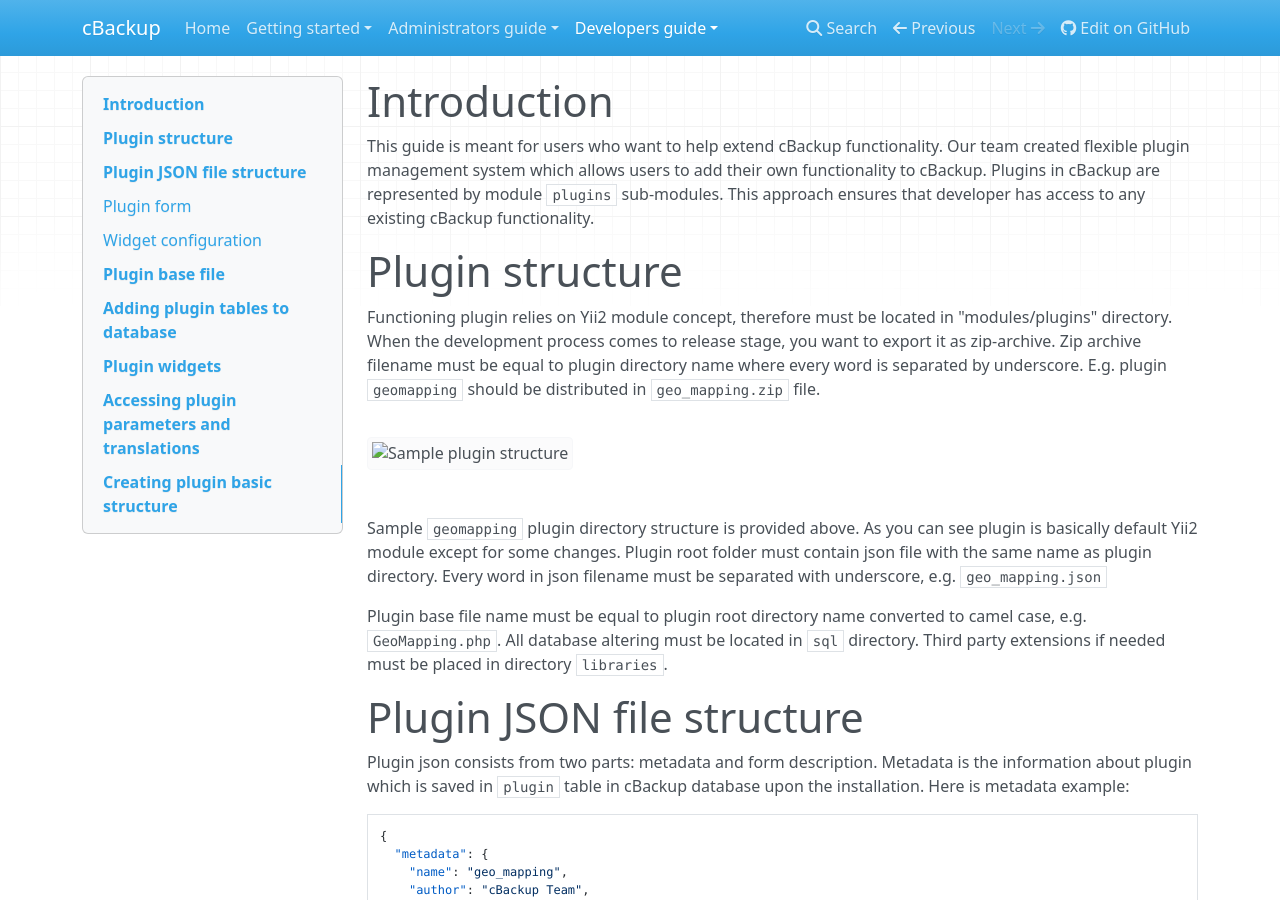
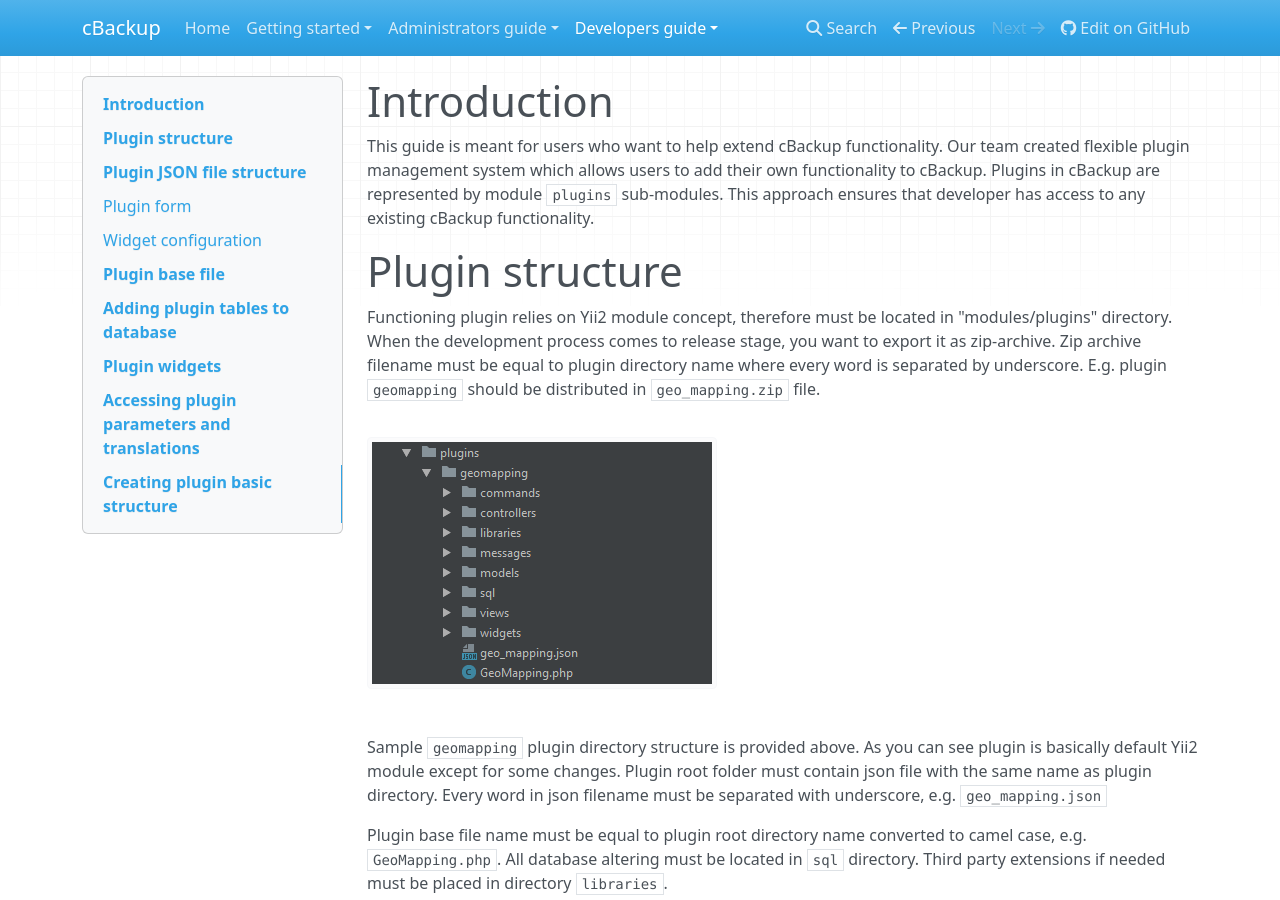
Before and after one commit to cBackup/main, an MkDocs documentation site: the page built from docs/developers-guide/plugins.md, in a window 1280 px wide and 900 px high. Built offline with MkDocs 1.6.1, drawn with Linux system fonts in a browser that asks for light colours; nearby versions of some CDN libraries; old or Windows-style settings are respelled for this version of MkDocs.

Commit message:
Image path fix

```diff
--- a/docs/developers-guide/plugins.md
+++ b/docs/developers-guide/plugins.md
@@ -6,7 +6,7 @@ This guide is meant for users who want to help extend cBackup functionality. Our
 
 Functioning plugin relies on Yii2 module concept, therefore must be located in "modules/plugins" directory. When the development process comes to release stage, you want to export it as zip-archive. Zip archive filename must be equal to plugin directory name where every word is separated by underscore. E.g. plugin `geomapping` should be distributed in `geo_mapping.zip` file.
 
-![Sample plugin structure](assets/plugin-structure.png)
+![Sample plugin structure](../assets/plugin-structure.png)
 
 Sample `geomapping` plugin directory structure is provided above. As you can see plugin is basically default Yii2 module except for some changes. Plugin root folder must contain json file with the same name as plugin directory. Every word in json filename must be separated with underscore, e.g. `geo_mapping.json`
 
@@ -431,20 +431,20 @@ You can access all plugin parameters. Here are some examples how to access plugi
 
 In this example we will create plugin skeleton to better understand plugin creating procedure. So let’s start. We will call our plugin some_example. First we must add entry to plugins table open phpMyAdmin and locate plugins table. See example below.
 
-![Plugin skeleton 1](assets/plugin-skeleton1.png)
+![Plugin skeleton 1](../assets/plugin-skeleton1.png)
 
 During the development you can add params and later use them in your code. After you have finished plugin development move all your created params to installation json file. See json creating file example.
 
 Then we must create plugin skeleton using Yii2 Gii code generator tool `http://localhost/index.php?r=gii` and choose _Module generator_.
 
-![Plugin skeleton 2](assets/plugin-skeleton2.png)
+![Plugin skeleton 2](../assets/plugin-skeleton2.png)
 
 1. Plugin name without underscore
 2. Plugin name in camel case without underscore
 
 After generating module run `yii cache/flush-all` from CLI. In your project you must see something like this:
 
-![Plugin skeleton 3](assets/plugin-skeleton3.png)
+![Plugin skeleton 3](../assets/plugin-skeleton3.png)
 
 But at this moment plugin is not working correctly if you try to open it you will see exception. We need to modify plugin base file. Let’s open base file and register PluginTrait. Your base file must look something like this:
 
@@ -480,7 +480,7 @@ class SomeExample extends \yii\base\Module
 
 Now our new plugin is working. Let’s add all remaining plugin files and directories:
 
-![Plugin skeleton 4](assets/plugin-skeleton4.png)
+![Plugin skeleton 4](../assets/plugin-skeleton4.png)
 
 As you can see we've created `messages` directory with translation for Russian language, and `some_example.json` where plugin metadata and management form information will be stored. Please see this document for detailed explanation about JSON file structure.
 
```
